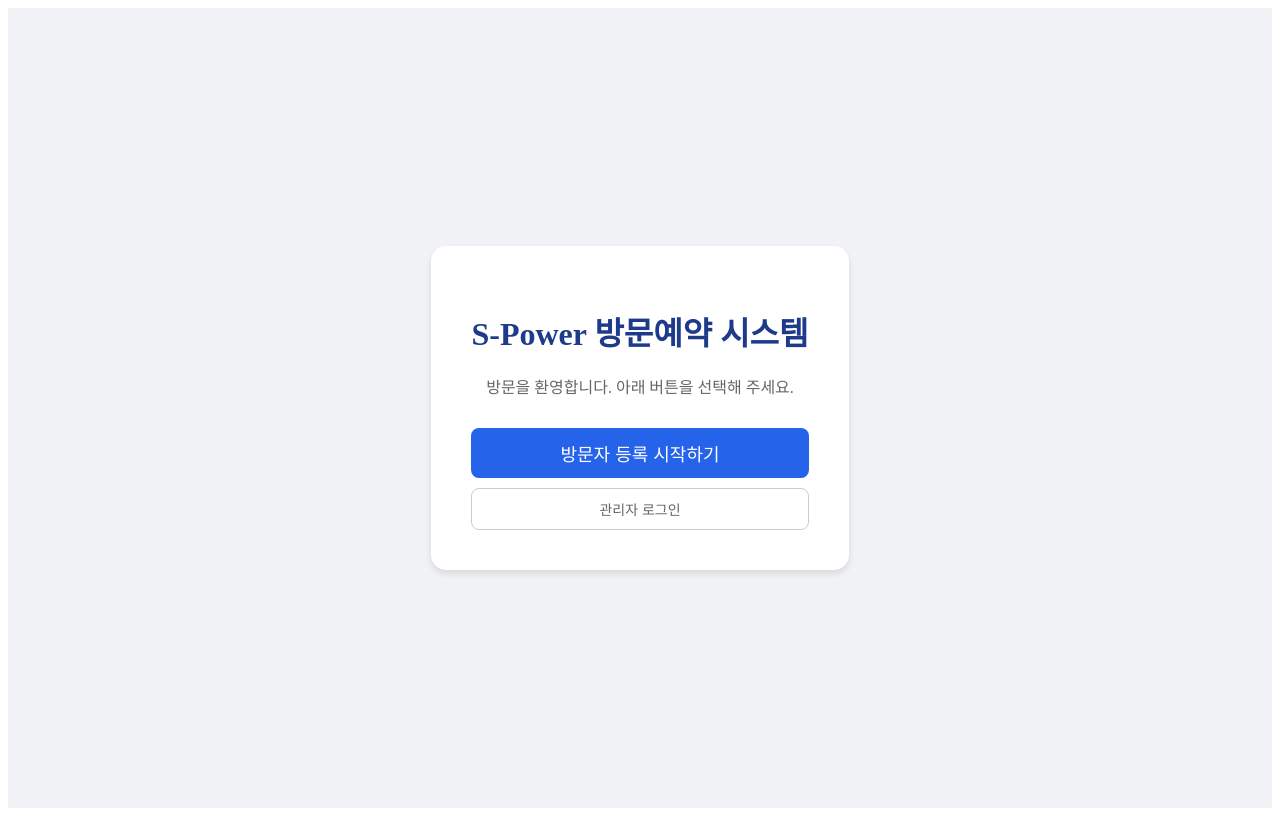
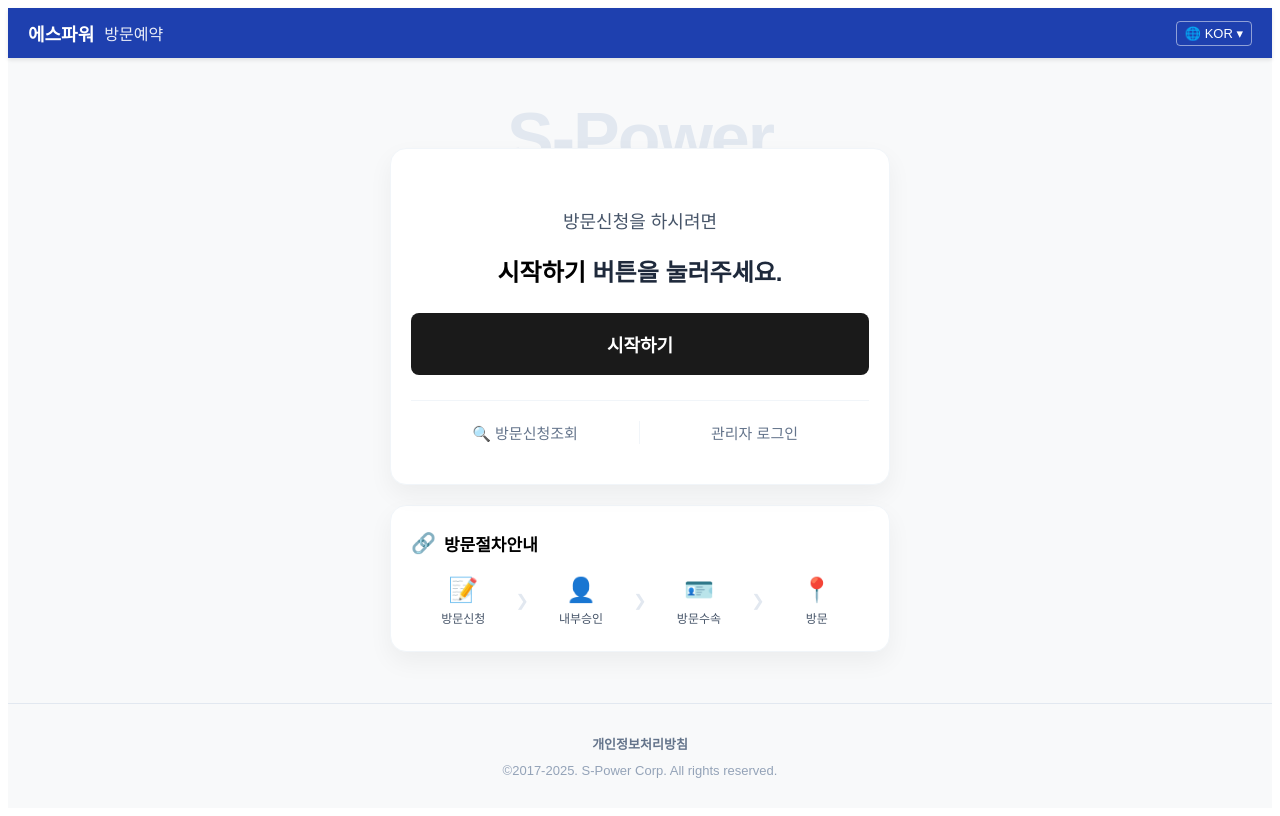
Before and after one commit to JinnyDad/visitor-system, a Next.js app: page / in a window 1280 px wide. Built offline with nearby package versions, Linux system fonts and the light colour scheme.

Commit message:
design: apply S-Power branded main page UI

```diff
--- a/app/page.js
+++ b/app/page.js
@@ -7,56 +7,156 @@ export default function HomePage() {
 
   return (
     <div style={{
+      minHeight: "100vh",
+      backgroundColor: "#f8f9fa",
+      fontFamily: "'Pretendard', sans-serif",
       display: "flex",
-      flexDirection: "column",
+      flexDirection: "column"
+    }}>
+      {/* 1. 상단 네이비 헤더 */}
+      <header style={{
+        backgroundColor: "#1e40af",
+        color: "white",
+        padding: "12px 20px",
+        display: "flex",
+        justifyContent: "space-between",
         alignItems: "center",
-      justifyContent: "center",
-      minHeight: "100vh",
-      backgroundColor: "#f0f2f5"
+        boxShadow: "0 2px 4px rgba(0,0,0,0.1)"
       }}>
+        <div style={{ display: "flex", alignItems: "center", gap: "10px" }}>
+          <span style={{ fontWeight: "bold", fontSize: "18px" }}>에스파워</span>
+          <span style={{ fontSize: "16px", opacity: 0.9 }}>방문예약</span>
+        </div>
         <div style={{
-        padding: "40px",
+          border: "1px solid rgba(255,255,255,0.5)",
+          borderRadius: "4px",
+          padding: "4px 8px",
+          fontSize: "13px",
+          display: "flex",
+          alignItems: "center",
+          gap: "5px"
+        }}>
+          🌐 KOR ▾
+        </div>
+      </header>
+
+      {/* 2. 메인 컨텐츠 영역 */}
+      <main style={{ flex: 1, padding: "40px 20px", maxWidth: "500px", margin: "0 auto", width: "100%" }}>
+
+        {/* 대형 배경 로고 텍스트 */}
+        <div style={{
+          textAlign: "center",
+          fontSize: "70px",
+          fontWeight: "900",
+          color: "#e2e8f0",
+          letterSpacing: "-2px",
+          marginBottom: "-30px",
+          userSelect: "none"
+        }}>
+          S-Power
+        </div>
+
+        {/* 시작하기 카드 */}
+        <div style={{
           backgroundColor: "white",
-        borderRadius: "15px",
-        boxShadow: "0 4px 6px rgba(0,0,0,0.1)",
-        textAlign: "center"
+          borderRadius: "16px",
+          boxShadow: "0 10px 25px rgba(0,0,0,0.05)",
+          padding: "40px 20px",
+          textAlign: "center",
+          position: "relative",
+          zIndex: 1,
+          marginBottom: "20px",
+          border: "1px solid #f1f5f9"
         }}>
-        <h1 style={{ color: "#1e3a8a", marginBottom: "20px" }}>S-Power 방문예약 시스템</h1>
-        <p style={{ marginBottom: "30px", color: "#666" }}>방문을 환영합니다. 아래 버튼을 선택해 주세요.</p>
+          <p style={{ color: "#475569", fontSize: "18px", marginBottom: "8px" }}>방문신청을 하시려면</p>
+          <h2 style={{ fontSize: "24px", fontWeight: "bold", color: "#1e293b", marginBottom: "25px" }}>
+            <span style={{ color: "#000" }}>시작하기</span> 버튼을 눌러주세요.
+          </h2>
 
           <button
             onClick={() => router.push("/spowervisitor")}
             style={{
-            padding: "12px 24px",
-            fontSize: "18px",
-            backgroundColor: "#2563eb",
+              width: "100%",
+              padding: "18px",
+              backgroundColor: "#1a1a1a",
               color: "white",
               border: "none",
               borderRadius: "8px",
+              fontSize: "18px",
+              fontWeight: "600",
               cursor: "pointer",
-            width: "100%",
-            marginBottom: "10px"
+              marginBottom: "25px"
             }}
           >
-          방문자 등록 시작하기
+            시작하기
           </button>
 
+          <div style={{
+            display: "grid",
+            gridTemplateColumns: "1fr 1fr",
+            borderTop: "1px solid #f1f5f9",
+            paddingTop: "20px"
+          }}>
+            <button style={{ background: "none", border: "none", color: "#64748b", fontSize: "15px", borderRight: "1px solid #f1f5f9" }}>
+              🔍 방문신청조회
+            </button>
             <button
               onClick={() => router.push("/temp-login")}
-          style={{
-            padding: "10px 20px",
-            fontSize: "14px",
-            backgroundColor: "transparent",
-            color: "#666",
-            border: "1px solid #ccc",
-            borderRadius: "8px",
-            cursor: "pointer",
-            width: "100%"
-          }}
+              style={{ background: "none", border: "none", color: "#64748b", fontSize: "15px" }}
             >
               관리자 로그인
             </button>
           </div>
         </div>
+
+        {/* 방문절차안내 카드 */}
+        <div style={{
+          backgroundColor: "white",
+          borderRadius: "16px",
+          boxShadow: "0 10px 25px rgba(0,0,0,0.05)",
+          padding: "25px 20px",
+          border: "1px solid #f1f5f9"
+        }}>
+          <div style={{ display: "flex", alignItems: "center", gap: "8px", marginBottom: "20px" }}>
+            <span style={{ color: "#3b82f6", fontSize: "20px" }}>🔗</span>
+            <span style={{ fontWeight: "bold", fontSize: "17px" }}>방문절차안내</span>
+          </div>
+
+          <div style={{ display: "flex", justifyContent: "space-between", textAlign: "center" }}>
+            <div style={{ flex: 1 }}>
+              <div style={{ fontSize: "24px", marginBottom: "5px" }}>📝</div>
+              <div style={{ fontSize: "12px", color: "#475569" }}>방문신청</div>
+            </div>
+            <div style={{ alignSelf: "center", color: "#e2e8f0" }}>❯</div>
+            <div style={{ flex: 1 }}>
+              <div style={{ fontSize: "24px", marginBottom: "5px" }}>👤</div>
+              <div style={{ fontSize: "12px", color: "#475569" }}>내부승인</div>
+            </div>
+            <div style={{ alignSelf: "center", color: "#e2e8f0" }}>❯</div>
+            <div style={{ flex: 1 }}>
+              <div style={{ fontSize: "24px", marginBottom: "5px" }}>🪪</div>
+              <div style={{ fontSize: "12px", color: "#475569" }}>방문수속</div>
+            </div>
+            <div style={{ alignSelf: "center", color: "#e2e8f0" }}>❯</div>
+            <div style={{ flex: 1 }}>
+              <div style={{ fontSize: "24px", marginBottom: "5px" }}>📍</div>
+              <div style={{ fontSize: "12px", color: "#475569" }}>방문</div>
+            </div>
+          </div>
+        </div>
+      </main>
+
+      {/* 3. 푸터 */}
+      <footer style={{
+        padding: "30px 20px",
+        textAlign: "center",
+        borderTop: "1px solid #e2e8f0",
+        fontSize: "13px",
+        color: "#94a3b8"
+      }}>
+        <div style={{ marginBottom: "10px", fontWeight: "bold", color: "#64748b" }}>개인정보처리방침</div>
+        <div>©2017-2025. S-Power Corp. All rights reserved.</div>
+      </footer>
+    </div>
   );
 }
```
Lines whose indentation alone changed are shown as unchanged.
